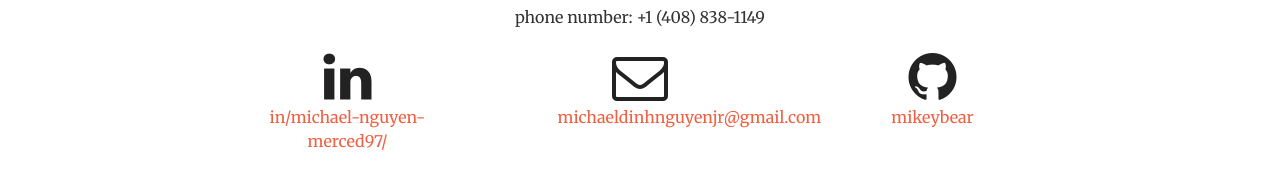
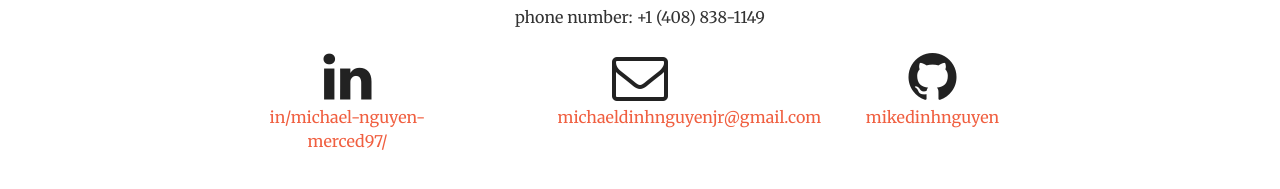
Before and after one commit to mikedinhnguyen/mikedinhnguyen.github.io, a Jekyll site: the page built from index.html, in a window 1280 px wide and 900 px high, scrolled down 2121 px. Shown: the part 627-816 px from the top of the window. Built offline with Jekyll 4.4.1, drawn with Linux system fonts in a browser that asks for light colours.

Commit message:
updated github name

```diff
--- a/_includes/contact.html
+++ b/_includes/contact.html
@@ -20,9 +20,9 @@
             </a>
         </div>
         <div class="col-lg-2 col-lg-offset-1 text-center">
-            <a href="https://github.com/{{ site.github_username }}">
+            <a href="https://github.com/mikedinhnguyen">
             <i class="fa fa-github fa-3x wow bounceIn" data-wow-delay=".1s"></i>
-                <p>{{ site.github_username }}</p>
+                <p>mikedinhnguyen</p>
             </a>
         </div>
 
--- a/_includes/portfolio.html
+++ b/_includes/portfolio.html
@@ -10,7 +10,7 @@
                                 Website project
                             </div>
                             <div class="project-name">
-                                mikeybear.github.io
+                                mikedinhnguyen.github.io
                             </div>
                         </div>
                     </div>
```
Also changed, not shown: 2 other files.
